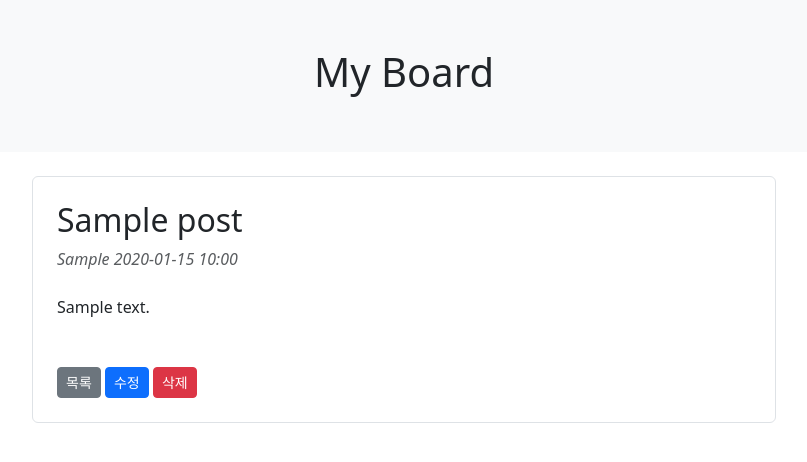
After one commit to dahyunnun-sketch/springworks, a Spring Boot app: page /posts/1 in a window 1280 px wide. The commit adds this page. Shown: the top 462 px of the page, without its empty margins (236-1043 px from the left). Run offline with Spring Boot 4, Linux system fonts and the light colour scheme; tables that the repository leaves empty hold one stand-in row (values such as "Sample post").

Commit message:
new-post

```diff
--- a/boardweb/src/main/java/com/springboot/boardweb/controller/PostViewController.java
+++ b/boardweb/src/main/java/com/springboot/boardweb/controller/PostViewController.java
@@ -1,11 +1,14 @@
 package com.springboot.boardweb.controller;
 
+import com.springboot.boardweb.domain.Post;
 import com.springboot.boardweb.dto.PostResponse;
 import com.springboot.boardweb.service.PostService;
 import lombok.RequiredArgsConstructor;
 import org.springframework.stereotype.Controller;
 import org.springframework.ui.Model;
 import org.springframework.web.bind.annotation.GetMapping;
+import org.springframework.web.bind.annotation.PathVariable;
+import org.springframework.web.bind.annotation.RequestParam;
 
 import java.util.List;
 
@@ -15,7 +18,7 @@ public class PostViewController {
     private final PostService postService;
 
     // 글 목록 화면
-    @GetMapping("/posts")
+    /*@GetMapping("/posts")
     public String getPosts(Model model){
         List<PostResponse> posts = postService.findAll()
                 .stream()
@@ -23,5 +26,45 @@ public class PostViewController {
                 .toList();
         model.addAttribute("posts", posts); // 게시글을 글목록으로 보냄
         return "post/postList"; // templates/post/postList.html
+    }*/
+
+    // 글 목록 화면 + 검색
+    @GetMapping("/posts")
+    public String getPosts(@RequestParam(required = false) String type,
+                           @RequestParam(required = false) String keyword,
+                           Model model){
+        List<PostResponse> posts = postService.search(type, keyword)
+                .stream()
+                .map(PostResponse::new)
+                .toList();
+        model.addAttribute("posts", posts); // 게시글을 글목록으로 보냄
+        return "post/postList"; // templates/post/postList.html
+    }
+
+    // 글 쓰기 화면
+    /*@GetMapping("/new-post")
+    public String newPost(){
+        return "post/newPost";
+    }*/
+
+    // 글 쓰기, 글 수정 화면 - GET /new-post, GET /new-post?id=1
+    // @RequestParam(required = false) : 처음 화면에 id가 없다 (null)
+    @GetMapping("/new-post")
+    public String newPost(@RequestParam(required = false) Long id,
+                          Model model){
+        if (id != null) { // id가 있으므로 수정 -> 기존 글을 폼에 채운다.
+            Post post = postService.findById(id);
+            model.addAttribute("post", new PostResponse(post));
+        }
+        return "post/newPost";
+    }
+
+    // 글 상세보기
+    @GetMapping("/posts/{id}")
+    public  String getPost(@PathVariable Long id,
+                           Model model){
+        Post post = postService.findById(id);
+        model.addAttribute("post", new PostResponse(post));
+        return "post/postDetail";
     }
 }
--- a/boardweb/src/main/java/com/springboot/boardweb/repository/PostRepository.java
+++ b/boardweb/src/main/java/com/springboot/boardweb/repository/PostRepository.java
@@ -3,6 +3,12 @@ package com.springboot.boardweb.repository;
 import com.springboot.boardweb.domain.Post;
 import org.springframework.data.jpa.repository.JpaRepository;
 
+import java.util.List;
+
 public interface PostRepository extends JpaRepository<Post, Long> {
     // save(), findById(), deleteById()
+    // 검색 : 검색어가 포함된 글을 최신순으로 조회
+    List<Post> findByTitleContainingOrderByIdDesc(String keyword); // 제목
+    List<Post> findByContentContainingOrderByIdDesc(String keyword); // 내용
+    List<Post> findByWriterContainingOrderByIdDesc(String keyword); // 글쓴이
 }
--- /dev/null
+++ b/boardweb/src/main/resources/static/js/post.js
@@ -0,0 +1,77 @@
+
+// 입력값 읽기 함수
+function getValue(id){
+    return document.getElementById(id).value;
+}
+
+// 글 등록 - POST /api/posts, + JSON 데이터
+const createButton = document.getElementById('create-btn');
+if (createButton){
+    createButton.addEventListener('click', () => {
+        // 입력값 검증
+        if (!getValue('title') || !getValue('writer')
+            || !getValue('content')){
+            alert("모든 필드를 입력하세요.");
+            return;
+        }
+        fetch('/api/posts', {
+            method: 'POST',
+            headers: {'Content-Type': 'application/json'},
+            body: JSON.stringify({
+                title: getValue('title'),
+                writer: getValue("writer"),
+                content: getValue("content")
+            })
+        }).then(response=> {
+            if (response.ok){
+                alert('등록되었습니다.');
+                location.replace('/posts');
+            }else{
+                alert("등록 실패: " + response.status);
+            }
+        });
+    })
+}
+
+// 글 삭제 - DELETE /api/posts/{id}
+const deleteButton = document.getElementById('delete-btn');
+if (deleteButton){
+    deleteButton.addEventListener('click', () => {
+        if (!confirm('삭제하시겠습니까 ?')) return; // 취소
+        const id = getValue('post-id');
+        fetch(`/api/posts/${id}`, {method: 'DELETE'})
+            .then(response => {
+                if (response.ok){
+                    alert("삭제되었습니다.");
+                    location.replace('/posts');
+                }else{
+                    alert("삭제 실패: " + response.status);
+                }
+            }
+        );
+    })
+}
+
+// 글 수정 PUT /api/posts/{id}
+const modifyButton = document.getElementById('modify-btn');
+if (modifyButton) {
+    modifyButton.addEventListener('click', () => {
+        const id = getValue('post-id');
+        fetch(`/api/posts/${id}`, {
+            method: 'PUT',
+            headers: {'Content-type': 'application/json'},
+            body: JSON.stringify({
+                title: getValue('title'),
+                content: getValue('content')
+            })
+        }).then(response => {
+                if (response.ok) {
+                    alert("수정되었습니다.");
+                    location.replace(`/posts/${id}`);
+                } else {
+                    alert("수정 실패: " + response.status);
+                }
+            }
+        )
+    })
+}
--- /dev/null
+++ b/boardweb/src/main/resources/templates/post/postDetail.html
@@ -0,0 +1,36 @@
+<!DOCTYPE html>
+<html xmlns:th="http://www.thymeleaf.org" lang="ko">
+<head>
+  <meta charset="UTF-8">
+  <title>게시판 목록</title>
+  <link rel="stylesheet" href="https://cdn.jsdelivr.net/npm/bootstrap@5.3.9/dist/css/bootstrap.min.css">
+</head>
+<body>
+  <div class="p-5 mb-4 text-center bg-light">
+    <h1 class="mb-2">My Board</h1>
+  </div>
+
+  <div class="container" style="width: 60%">
+    <article class="border rounded p-4">
+      <!-- 삭제, 수정 시 Javascript가 읽을 글 번호 -->
+      <input type="hidden" id="post-id" th:value="${post.id}">
+      <header class="mb-4">
+        <h2 th:text="${post.title}">제목</h2>
+        <div th:text="|${post.writer} ${#temporals.format(post.createdAt,
+                        'yyyy-MM-dd HH:mm')}|" class="text-muted fst-italic">글쓴이. 작성일</div>
+      </header>
+
+      <section class="mb-5">
+        <!-- white-space: pre-line: 화면대로 보임(줄바꿈)-->
+        <p th:text="${post.content}" style="white-space: pre-line">내용</p>
+      </section>
+
+      <a th:href="@{/posts}" class="btn btn-secondary btn-sm">목록</a>
+      <a th:href="@{/new-post(id=${post.id})}" class="btn btn-primary btn-sm">수정</a>
+      <button type="button" id="delete-btn" class="btn btn-danger btn-sm">삭제</button>
+    </article>
+  </div>
+
+  <script th:src="@{/js/post.js}"></script>
+</body>
+</html>
```
Also changed, not shown: boardweb/src/main/java/com/springboot/boardweb/service/PostService.java (+14 -0 lines), boardweb/src/main/resources/templates/post/newPost.html (added, +42 -0 lines), boardweb/src/main/resources/templates/post/postList.html (+43 -7 lines).
